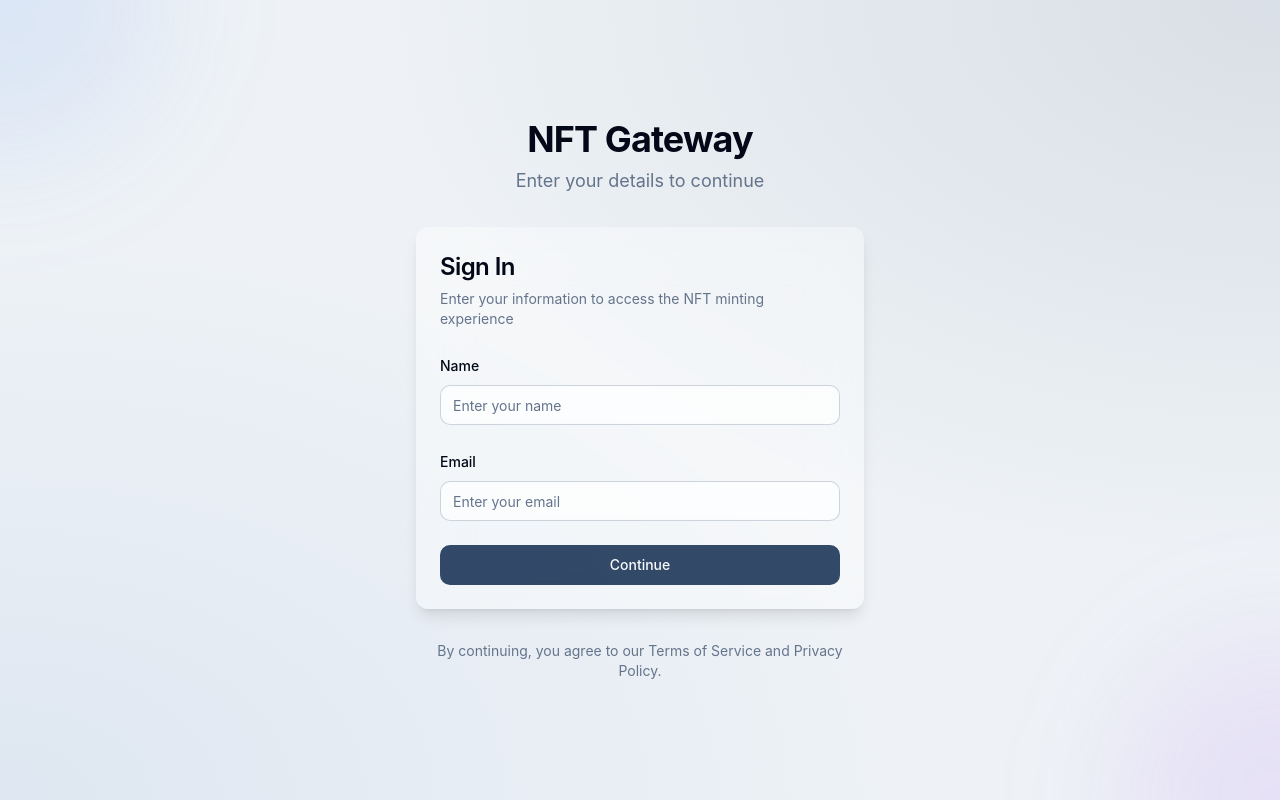
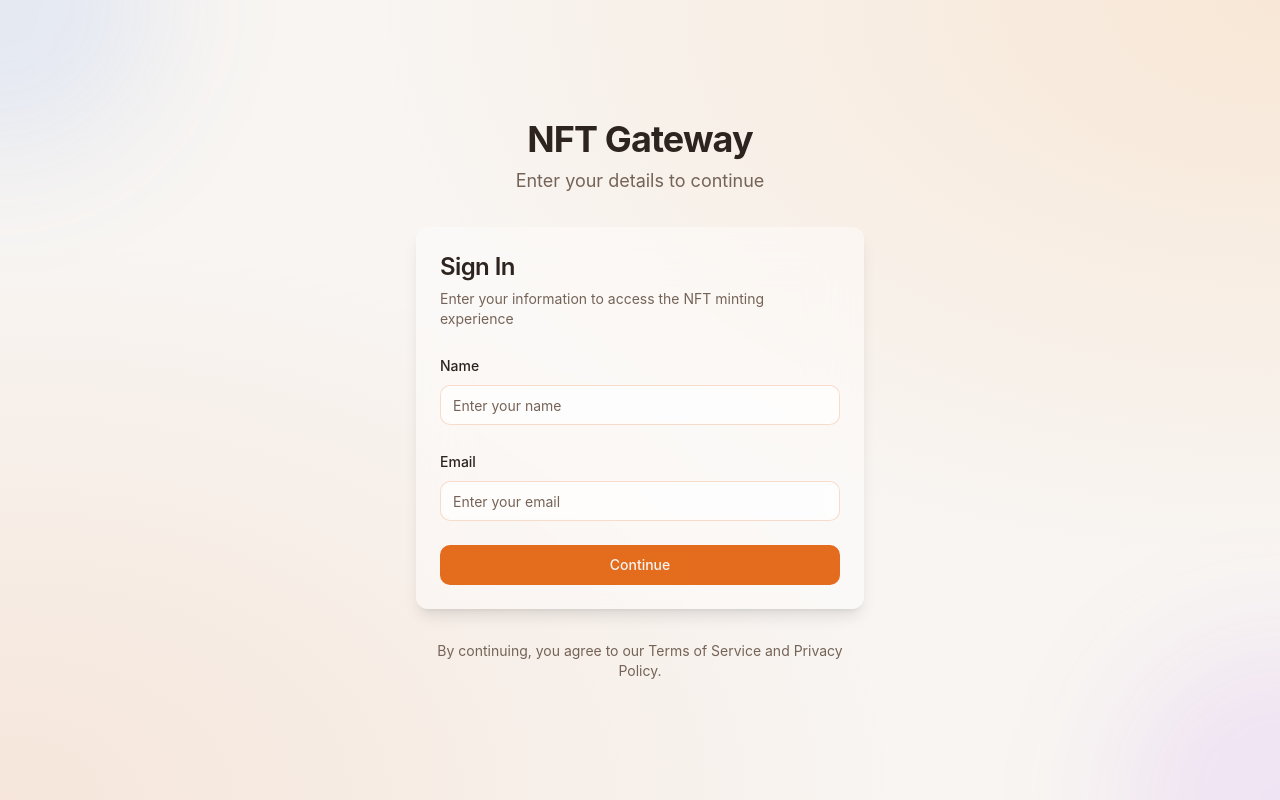
Before and after one commit to iamseancorcoran/aitch1155testsite, a React (Vite) app: page / in a window 1280 px wide. Built offline with nearby package versions, Linux system fonts and the light colour scheme.

Commit message:
Update color scheme
Adjust the color scheme to be warmer with a slight tint.

```diff
--- a/src/components/ui/badge.tsx
+++ b/src/components/ui/badge.tsx
@@ -1,3 +1,4 @@
+
 import * as React from "react"
 import { cva, type VariantProps } from "class-variance-authority"
 
@@ -15,6 +16,8 @@ const badgeVariants = cva(
         destructive:
           "border-transparent bg-destructive text-destructive-foreground hover:bg-destructive/80",
         outline: "text-foreground",
+        warm: "border-transparent bg-gradient-to-r from-amber-500 to-orange-500 text-white",
+        peach: "border-peach-dark/20 bg-peach-light text-peach-dark",
       },
     },
     defaultVariants: {
--- a/src/components/ui/button.tsx
+++ b/src/components/ui/button.tsx
@@ -1,3 +1,4 @@
+
 import * as React from "react"
 import { Slot } from "@radix-ui/react-slot"
 import { cva, type VariantProps } from "class-variance-authority"
@@ -13,11 +14,13 @@ const buttonVariants = cva(
         destructive:
           "bg-destructive text-destructive-foreground hover:bg-destructive/90",
         outline:
-          "border border-input bg-background hover:bg-accent hover:text-accent-foreground",
+          "border border-input bg-background hover:bg-accent/10 hover:text-accent-foreground",
         secondary:
           "bg-secondary text-secondary-foreground hover:bg-secondary/80",
-        ghost: "hover:bg-accent hover:text-accent-foreground",
+        ghost: "hover:bg-accent/10 hover:text-accent-foreground",
         link: "text-primary underline-offset-4 hover:underline",
+        warm: "bg-gradient-to-r from-amber-500 to-orange-500 text-white hover:from-amber-600 hover:to-orange-600",
+        peach: "bg-peach-light text-peach-dark hover:bg-peach hover:text-white border border-peach-dark/20",
       },
       size: {
         default: "h-10 px-4 py-2",
--- a/src/index.css
+++ b/src/index.css
@@ -5,65 +5,65 @@
 
 @layer base {
   :root {
-    --background: 215 30% 95%;
-    --foreground: 222.2 84% 4.9%;
+    --background: 36 30% 96%;
+    --foreground: 20 20% 15%;
 
     --card: 0 0% 100%;
-    --card-foreground: 222.2 84% 4.9%;
+    --card-foreground: 20 20% 15%;
 
     --popover: 0 0% 100%;
-    --popover-foreground: 222.2 84% 4.9%;
+    --popover-foreground: 20 20% 15%;
 
-    --primary: 215 50% 23%;
-    --primary-foreground: 210 40% 98%;
+    --primary: 24 95% 45%;
+    --primary-foreground: 36 30% 96%;
 
-    --secondary: 217 33% 17%;
-    --secondary-foreground: 210 40% 98%;
+    --secondary: 25 70% 25%;
+    --secondary-foreground: 36 30% 96%;
 
-    --muted: 210 40% 96.1%;
-    --muted-foreground: 215.4 16.3% 46.9%;
+    --muted: 24 20% 92%;
+    --muted-foreground: 24 15% 40%;
 
-    --accent: 215 65% 45%;
-    --accent-foreground: 222.2 47.4% 11.2%;
+    --accent: 30 95% 60%;
+    --accent-foreground: 20 20% 15%;
 
     --destructive: 0 84.2% 60.2%;
-    --destructive-foreground: 210 40% 98%;
+    --destructive-foreground: 36 30% 96%;
 
-    --border: 214.3 31.8% 91.4%;
-    --input: 214.3 31.8% 91.4%;
-    --ring: 215 50% 30%;
+    --border: 20 15% 85%;
+    --input: 20 15% 85%;
+    --ring: 24 95% 45%;
 
     --radius: 0.75rem;
   }
 
   .dark {
-    --background: 222.2 84% 4.9%;
-    --foreground: 210 40% 98%;
+    --background: 20 20% 10%;
+    --foreground: 36 30% 96%;
 
-    --card: 222.2 84% 4.9%;
-    --card-foreground: 210 40% 98%;
+    --card: 20 20% 10%;
+    --card-foreground: 36 30% 96%;
 
-    --popover: 222.2 84% 4.9%;
-    --popover-foreground: 210 40% 98%;
+    --popover: 20 20% 10%;
+    --popover-foreground: 36 30% 96%;
 
-    --primary: 217.2 91.2% 59.8%;
-    --primary-foreground: 222.2 47.4% 11.2%;
+    --primary: 24 95% 55%;
+    --primary-foreground: 20 20% 10%;
 
-    --secondary: 217.2 32.6% 17.5%;
-    --secondary-foreground: 210 40% 98%;
+    --secondary: 25 70% 35%;
+    --secondary-foreground: 36 30% 96%;
 
-    --muted: 217.2 32.6% 17.5%;
-    --muted-foreground: 215 20.2% 65.1%;
+    --muted: 24 20% 25%;
+    --muted-foreground: 24 15% 75%;
 
-    --accent: 217.2 32.6% 17.5%;
-    --accent-foreground: 210 40% 98%;
+    --accent: 30 95% 60%;
+    --accent-foreground: 20 20% 10%;
 
     --destructive: 0 62.8% 30.6%;
-    --destructive-foreground: 210 40% 98%;
+    --destructive-foreground: 36 30% 96%;
 
-    --border: 217.2 32.6% 17.5%;
-    --input: 217.2 32.6% 17.5%;
-    --ring: 224.3 76.3% 48%;
+    --border: 24 15% 35%;
+    --input: 24 15% 35%;
+    --ring: 24 95% 65%;
   }
 }
 
@@ -75,8 +75,8 @@
   body {
     @apply bg-background text-foreground antialiased;
     background-image:
-      radial-gradient(at 100% 0%, hsla(var(--primary) / 0.1) 0px, transparent 50%),
-      radial-gradient(at 0% 100%, hsla(var(--accent) / 0.08) 0px, transparent 50%);
+      radial-gradient(at 100% 0%, hsla(var(--accent) / 0.15) 0px, transparent 50%),
+      radial-gradient(at 0% 100%, hsla(var(--primary) / 0.1) 0px, transparent 50%);
     background-attachment: fixed;
     font-family: 'Inter', system-ui, sans-serif;
   }
@@ -95,7 +95,7 @@
 /* Legal document styling */
 .legal-paper {
   @apply bg-white shadow-md border border-gray-100;
-  background-image: linear-gradient(0deg, rgba(248, 250, 252, 0.8) 0%, rgba(255, 255, 255, 0.8) 100%);
+  background-image: linear-gradient(0deg, rgba(254, 215, 170, 0.2) 0%, rgba(255, 255, 255, 0.8) 100%);
 }
 
 /* Custom button animation */
@@ -119,7 +119,7 @@
 
 .certificate-glow::before {
   content: '';
-  @apply absolute -inset-1 bg-gradient-to-r from-blue-600 to-indigo-600 rounded-xl blur-md opacity-30 transition-all duration-500;
+  @apply absolute -inset-1 bg-gradient-to-r from-amber-600 to-orange-500 rounded-xl blur-md opacity-30 transition-all duration-500;
   z-index: -1;
 }
 
@@ -173,13 +173,13 @@
 }
 
 .pending-badge {
-  @apply inline-flex items-center px-2.5 py-0.5 rounded-full text-xs font-medium bg-yellow-100 text-yellow-800;
+  @apply inline-flex items-center px-2.5 py-0.5 rounded-full text-xs font-medium bg-amber-100 text-amber-800;
 }
 
 /* Legal certificate border */
 .certificate-border {
-  background-image: repeating-linear-gradient(45deg, transparent, transparent 5px, rgba(0,0,0,0.03) 5px, rgba(0,0,0,0.03) 10px);
-  @apply border-2 border-gray-200 rounded-lg p-1;
+  background-image: repeating-linear-gradient(45deg, transparent, transparent 5px, rgba(249, 115, 22, 0.05) 5px, rgba(249, 115, 22, 0.05) 10px);
+  @apply border-2 border-amber-200 rounded-lg p-1;
 }
 
 /* Blockchain verification animation */
@@ -194,6 +194,6 @@
 
 /* Educational accent color for buttons */
 .education-accent {
-  background: linear-gradient(135deg, #234876 0%, #3a6ba5 100%);
+  background: linear-gradient(135deg, #F97316 0%, #FDBA74 100%);
   @apply text-white shadow-md hover:shadow-lg transition-shadow;
 }
--- a/tailwind.config.ts
+++ b/tailwind.config.ts
@@ -64,9 +64,19 @@ export default {
 					ring: 'hsl(var(--sidebar-ring))'
 				},
 				mint: {
-					DEFAULT: '#0070f3',
-					light: '#3291ff',
-					dark: '#0054b3'
+					DEFAULT: '#F97316', // Warm orange
+					light: '#FDBA74', // Light orange
+					dark: '#C2410C' // Dark orange
+				},
+				peach: {
+					DEFAULT: '#FEC6A1',
+					light: '#FDE1D3',
+					dark: '#E4815E'
+				},
+				amber: {
+					DEFAULT: '#F59E0B',
+					light: '#FCD34D',
+					dark: '#B45309'
 				}
 			},
 			borderRadius: {
```
